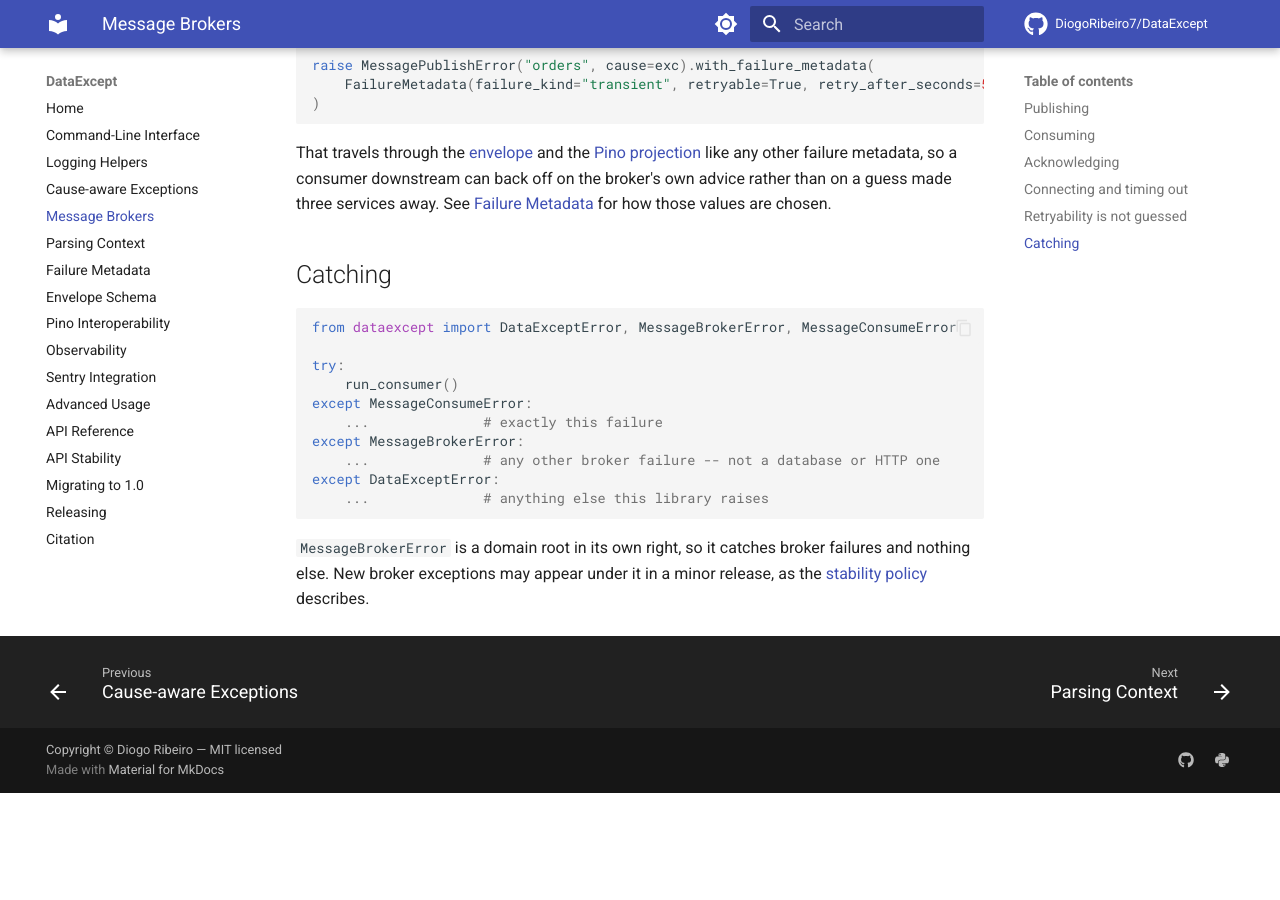
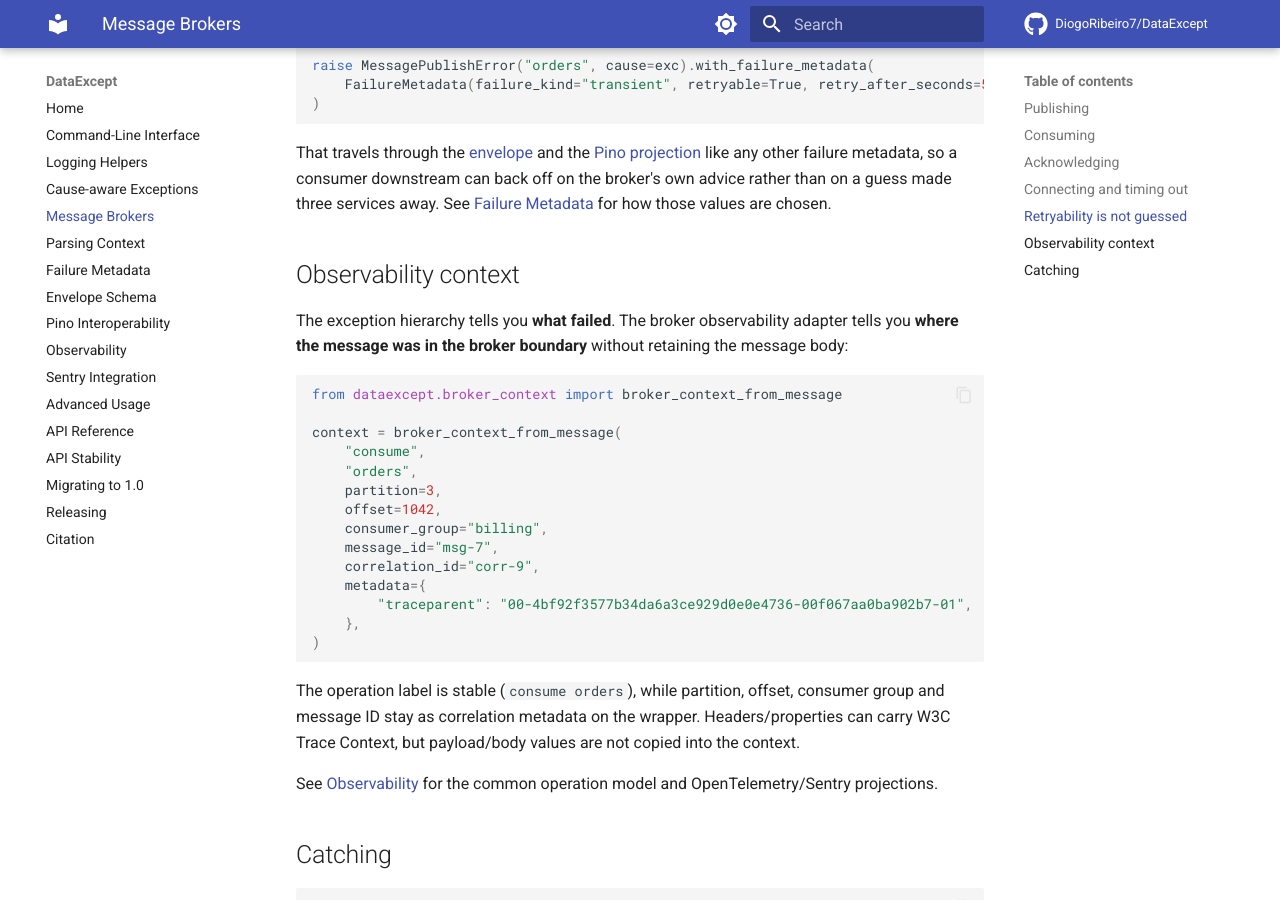
Before and after one commit to DiogoRibeiro7/DataExcept, an MkDocs documentation site: the page built from docs/brokers.md, in a window 1280 px wide and 900 px high, scrolled down 2415 px. Built offline with MkDocs 1.6.1 and Material for MkDocs 9.7.7, drawn with Linux system fonts in a browser that asks for light colours; comment, search, counter and statistics services are not loaded; before the commit the page ends 3208 px from its top, so only the background shows below that.

Commit message:
docs: connect broker failures to observability

````diff
--- a/docs/brokers.md
+++ b/docs/brokers.md
@@ -126,6 +126,37 @@ downstream can back off on the broker's own advice rather than on a guess made
 three services away. See [Failure Metadata](failure_metadata.md) for how those
 values are chosen.
 
+## Observability context
+
+The exception hierarchy tells you **what failed**. The broker observability
+adapter tells you **where the message was in the broker boundary** without
+retaining the message body:
+
+```python
+from dataexcept.broker_context import broker_context_from_message
+
+context = broker_context_from_message(
+    "consume",
+    "orders",
+    partition=3,
+    offset=1042,
+    consumer_group="billing",
+    message_id="msg-7",
+    correlation_id="corr-9",
+    metadata={
+        "traceparent": "00-4bf92f3577b34da6a3ce929d0e0e4736-00f067aa0ba902b7-01",
+    },
+)
+```
+
+The operation label is stable (`consume orders`), while partition, offset,
+consumer group and message ID stay as correlation metadata on the wrapper.
+Headers/properties can carry W3C Trace Context, but payload/body values are not
+copied into the context.
+
+See [Observability](observability.md) for the common operation model and
+OpenTelemetry/Sentry projections.
+
 ## Catching
 
 ```python
````
